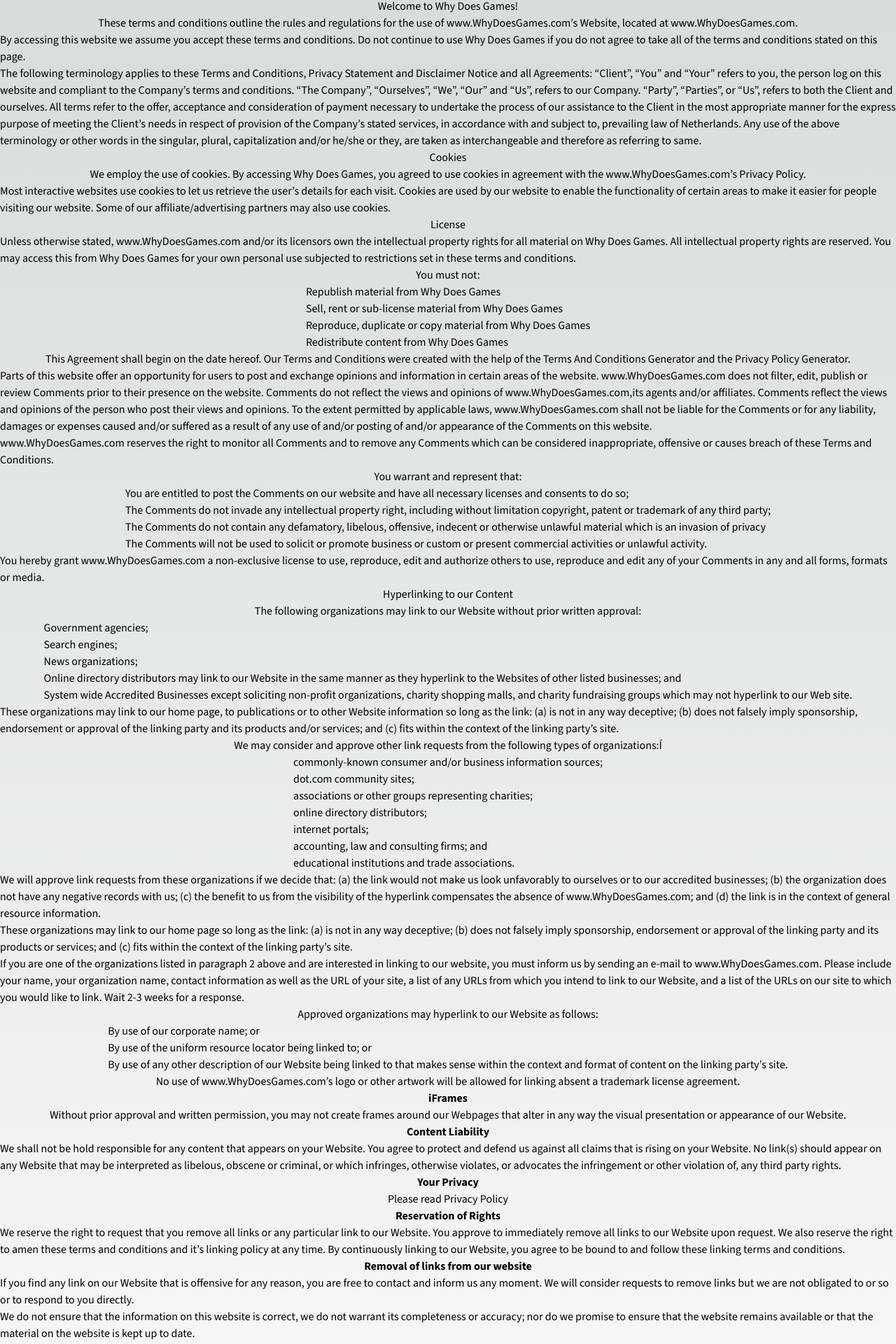
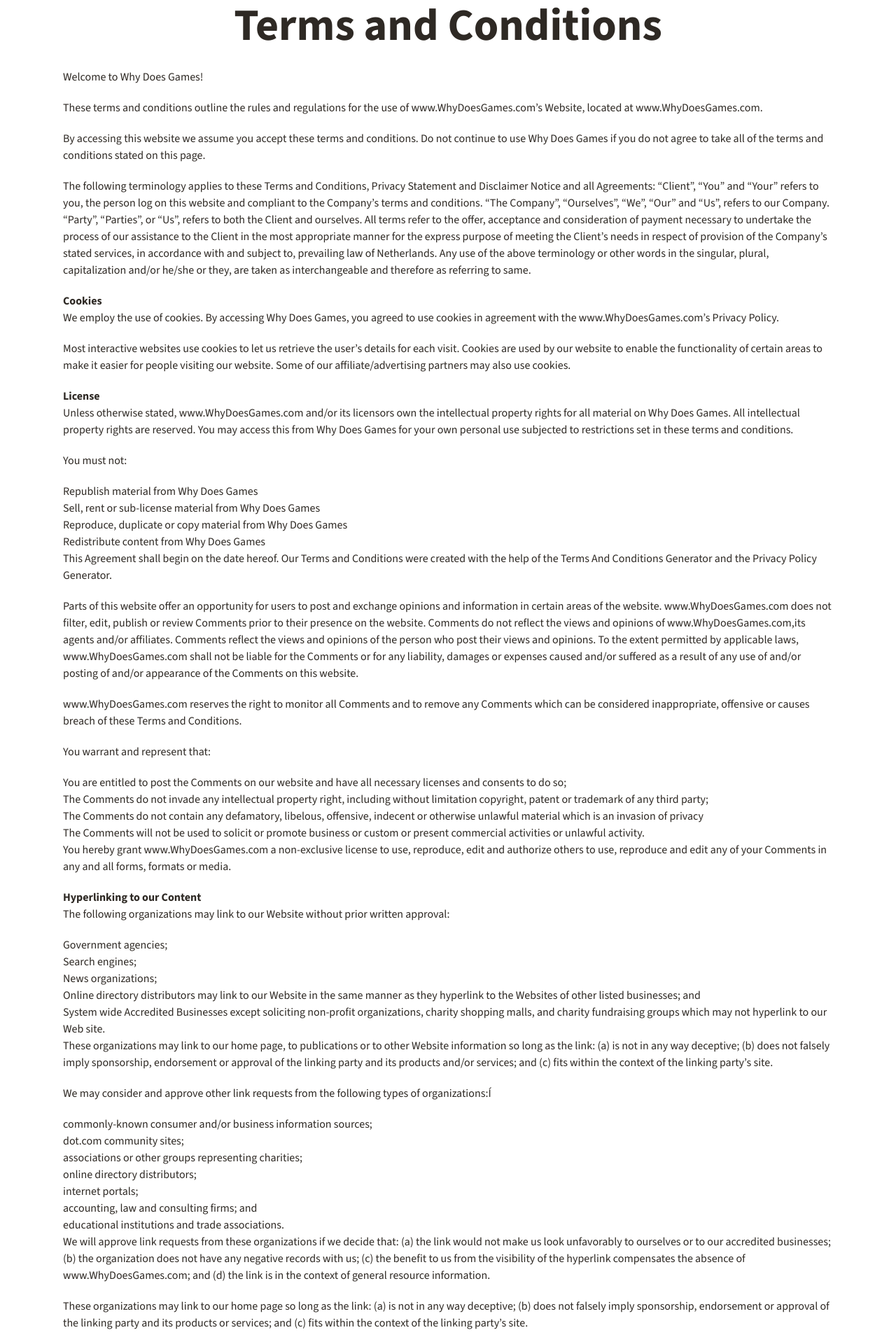
Before and after one commit to AurimasGaidys/wdg-website, a Next.js app: page /terms-and-conditions in a window 1280 px wide. Shown: the part 83-2003 px from the top of the page at 70% size. Built offline with nearby package versions, Linux system fonts and the light colour scheme.

Commit message:
Terms and conditions fixed.

```diff
--- a/src/app/privacy-policy/page.tsx
+++ b/src/app/privacy-policy/page.tsx
@@ -10,7 +10,7 @@
       className={`flex min-h-screen flex-col items-center justify-between ${sourceSans.className}`}
     >
       <Header />
-      <div>
+      <div className="">
         <h1>Privacy Policy for www.WhyDoesGames.com</h1>
         <p>
           At Why Does Games, accessible from www.WhyDoesGames.com, one of our
--- a/src/app/terms-and-conditions/page.tsx
+++ b/src/app/terms-and-conditions/page.tsx
@@ -7,66 +7,73 @@
 export default function Home() {
   return (
     <main
-      className={`flex min-h-screen flex-col items-center justify-between ${sourceSans.className}`}
+      className={`flex bg-white min-h-screen flex-col items-center text-[#2E2924] justify-between ${sourceSans.className}`}
     >
       <Header />
-      <h1>Terms and Conditions</h1>
-      <p>Welcome to Why Does Games!</p>
-      <p>
-        These terms and conditions outline the rules and regulations for the use
-        of www.WhyDoesGames.com’s Website, located at www.WhyDoesGames.com.
+      <div className="max-w-[1140px] w-full px-[20px] py-[40px] text-[16px] leading-[24px] text-[#2E2924]">
+        <h1 className="text-[64px] leading-[45px] pb-[10px] font-black text-center pb-[40px]">
+          Terms and Conditions
+        </h1>
+        <p className="pb-[20px]">Welcome to Why Does Games!</p>
+        <p className="pb-[20px]">
+          These terms and conditions outline the rules and regulations for the
+          use of www.WhyDoesGames.com’s Website, located at
+          www.WhyDoesGames.com.
         </p>
-      <p>
+        <p className="pb-[20px]">
           By accessing this website we assume you accept these terms and
-        conditions. Do not continue to use Why Does Games if you do not agree to
-        take all of the terms and conditions stated on this page.
+          conditions. Do not continue to use Why Does Games if you do not agree
+          to take all of the terms and conditions stated on this page.
         </p>
-      <p>
-        The following terminology applies to these Terms and Conditions, Privacy
-        Statement and Disclaimer Notice and all Agreements: “Client”, “You” and
-        “Your” refers to you, the person log on this website and compliant to
-        the Company’s terms and conditions. “The Company”, “Ourselves”, “We”,
-        “Our” and “Us”, refers to our Company. “Party”, “Parties”, or “Us”,
-        refers to both the Client and ourselves. All terms refer to the offer,
-        acceptance and consideration of payment necessary to undertake the
-        process of our assistance to the Client in the most appropriate manner
-        for the express purpose of meeting the Client’s needs in respect of
-        provision of the Company’s stated services, in accordance with and
-        subject to, prevailing law of Netherlands. Any use of the above
-        terminology or other words in the singular, plural, capitalization
-        and/or he/she or they, are taken as interchangeable and therefore as
-        referring to same.
+        <p className="pb-[20px]">
+          The following terminology applies to these Terms and Conditions,
+          Privacy Statement and Disclaimer Notice and all Agreements: “Client”,
+          “You” and “Your” refers to you, the person log on this website and
+          compliant to the Company’s terms and conditions. “The Company”,
+          “Ourselves”, “We”, “Our” and “Us”, refers to our Company. “Party”,
+          “Parties”, or “Us”, refers to both the Client and ourselves. All terms
+          refer to the offer, acceptance and consideration of payment necessary
+          to undertake the process of our assistance to the Client in the most
+          appropriate manner for the express purpose of meeting the Client’s
+          needs in respect of provision of the Company’s stated services, in
+          accordance with and subject to, prevailing law of Netherlands. Any use
+          of the above terminology or other words in the singular, plural,
+          capitalization and/or he/she or they, are taken as interchangeable and
+          therefore as referring to same.
         </p>
-      <h2>Cookies</h2>
-      <p>
-        We employ the use of cookies. By accessing Why Does Games, you agreed to
-        use cookies in agreement with the www.WhyDoesGames.com’s Privacy Policy.
+        <h2>
+          <strong>Cookies</strong></h2>
+        <p className="pb-[20px]">
+          We employ the use of cookies. By accessing Why Does Games, you agreed
+          to use cookies in agreement with the www.WhyDoesGames.com’s Privacy
+          Policy.
         </p>
-      <p>
+        <p className="pb-[20px]">
           Most interactive websites use cookies to let us retrieve the user’s
           details for each visit. Cookies are used by our website to enable the
-        functionality of certain areas to make it easier for people visiting our
-        website. Some of our affiliate/advertising partners may also use
+          functionality of certain areas to make it easier for people visiting
+          our website. Some of our affiliate/advertising partners may also use
           cookies.
         </p>
-      <h2>License</h2>
-      <p>
+        <h2>
+          <strong>License</strong></h2>
+        <p className="pb-[20px]">
           Unless otherwise stated, www.WhyDoesGames.com and/or its licensors own
-        the intellectual property rights for all material on Why Does Games. All
-        intellectual property rights are reserved. You may access this from Why
-        Does Games for your own personal use subjected to restrictions set in
-        these terms and conditions.
+          the intellectual property rights for all material on Why Does Games.
+          All intellectual property rights are reserved. You may access this
+          from Why Does Games for your own personal use subjected to
+          restrictions set in these terms and conditions.
         </p>
-      <p>You must not:</p>
+        <p className="pb-[20px]">You must not:</p>
         <ul>
           <li>Republish material from Why Does Games</li>
           <li>Sell, rent or sub-license material from Why Does Games</li>
           <li>Reproduce, duplicate or copy material from Why Does Games</li>
           <li>Redistribute content from Why Does Games</li>
         </ul>
-      <p>
-        This Agreement shall begin on the date hereof. Our Terms and Conditions
-        were created with the help of the<span>&nbsp;</span>
+        <p className="pb-[20px]">
+          This Agreement shall begin on the date hereof. Our Terms and
+          Conditions were created with the help of the<span>&nbsp;</span>
           <a href="https://www.termsandconditionsgenerator.com/">
             Terms And Conditions Generator
           </a>
@@ -76,33 +83,34 @@
           </a>
           .
         </p>
-      <p>
+        <p className="pb-[20px]">
           Parts of this website offer an opportunity for users to post and
           exchange opinions and information in certain areas of the website.
           www.WhyDoesGames.com does not filter, edit, publish or review Comments
           prior to their presence on the website. Comments do not reflect the
-        views and opinions of www.WhyDoesGames.com,its agents and/or affiliates.
-        Comments reflect the views and opinions of the person who post their
-        views and opinions. To the extent permitted by applicable laws,
-        www.WhyDoesGames.com shall not be liable for the Comments or for any
-        liability, damages or expenses caused and/or suffered as a result of any
-        use of and/or posting of and/or appearance of the Comments on this
-        website.
+          views and opinions of www.WhyDoesGames.com,its agents and/or
+          affiliates. Comments reflect the views and opinions of the person who
+          post their views and opinions. To the extent permitted by applicable
+          laws, www.WhyDoesGames.com shall not be liable for the Comments or for
+          any liability, damages or expenses caused and/or suffered as a result
+          of any use of and/or posting of and/or appearance of the Comments on
+          this website.
         </p>
-      <p>
+        <p className="pb-[20px]">
           www.WhyDoesGames.com reserves the right to monitor all Comments and to
-        remove any Comments which can be considered inappropriate, offensive or
-        causes breach of these Terms and Conditions.
+          remove any Comments which can be considered inappropriate, offensive
+          or causes breach of these Terms and Conditions.
         </p>
-      <p>You warrant and represent that:</p>
+        <p className="pb-[20px]">You warrant and represent that:</p>
         <ul>
           <li>
             You are entitled to post the Comments on our website and have all
             necessary licenses and consents to do so;
           </li>
           <li>
-          The Comments do not invade any intellectual property right, including
-          without limitation copyright, patent or trademark of any third party;
+            The Comments do not invade any intellectual property right,
+            including without limitation copyright, patent or trademark of any
+            third party;
           </li>
           <li>
             The Comments do not contain any defamatory, libelous, offensive,
@@ -110,17 +118,18 @@
             privacy
           </li>
           <li>
-          The Comments will not be used to solicit or promote business or custom
-          or present commercial activities or unlawful activity.
+            The Comments will not be used to solicit or promote business or
+            custom or present commercial activities or unlawful activity.
           </li>
         </ul>
-      <p>
+        <p className="pb-[20px]">
           You hereby grant www.WhyDoesGames.com a non-exclusive license to use,
           reproduce, edit and authorize others to use, reproduce and edit any of
           your Comments in any and all forms, formats or media.
         </p>
-      <h2>Hyperlinking to our Content</h2>
-      <p>
+        <h2>
+          <strong>Hyperlinking to our Content</strong></h2>
+        <p className="pb-[20px]">
           The following organizations may link to our Website without prior
           written approval:
         </p>
@@ -135,20 +144,20 @@
           </li>
           <li>
             System wide Accredited Businesses except soliciting non-profit
-          organizations, charity shopping malls, and charity fundraising groups
-          which may not hyperlink to our Web site.
+            organizations, charity shopping malls, and charity fundraising
+            groups which may not hyperlink to our Web site.
           </li>
         </ul>
-      <p>
+        <p className="pb-[20px]">
           These organizations may link to our home page, to publications or to
           other Website information so long as the link: (a) is not in any way
           deceptive; (b) does not falsely imply sponsorship, endorsement or
-        approval of the linking party and its products and/or services; and (c)
-        fits within the context of the linking party’s site.
+          approval of the linking party and its products and/or services; and
+          (c) fits within the context of the linking party’s site.
         </p>
-      <p>
-        We may consider and approve other link requests from the following types
-        of organizations:Í
+        <p className="pb-[20px]">
+          We may consider and approve other link requests from the following
+          types of organizations:Í
         </p>
         <ul>
           <li>commonly-known consumer and/or business information sources;</li>
@@ -159,30 +168,34 @@
           <li>accounting, law and consulting firms; and</li>
           <li>educational institutions and trade associations.</li>
         </ul>
-      <p>
+        <p className="pb-[20px]">
           We will approve link requests from these organizations if we decide
-        that: (a) the link would not make us look unfavorably to ourselves or to
-        our accredited businesses; (b) the organization does not have any
+          that: (a) the link would not make us look unfavorably to ourselves or
+          to our accredited businesses; (b) the organization does not have any
           negative records with us; (c) the benefit to us from the visibility of
           the hyperlink compensates the absence of www.WhyDoesGames.com; and (d)
           the link is in the context of general resource information.
         </p>
-      <p>
+        <p className="pb-[20px]">
           These organizations may link to our home page so long as the link: (a)
           is not in any way deceptive; (b) does not falsely imply sponsorship,
           endorsement or approval of the linking party and its products or
           services; and (c) fits within the context of the linking party’s site.
         </p>
-      <p>
-        If you are one of the organizations listed in paragraph 2 above and are
-        interested in linking to our website, you must inform us by sending an
-        e-mail to www.WhyDoesGames.com. Please include your name, your
-        organization name, contact information as well as the URL of your site,
-        a list of any URLs from which you intend to link to our Website, and a
-        list of the URLs on our site to which you would like to link. Wait 2-3
-        weeks for a response.
+        <p className="pb-[20px]">
+          If you are one of the organizations listed in paragraph 2 above and
+          are interested in linking to our website, you must inform us by
+          sending an e-mail to www.WhyDoesGames.com. Please include your name,
+          your organization name, contact information as well as the URL of your
+          site, a list of any URLs from which you intend to link to our Website,
+          and a list of the URLs on our site to which you would like to link.
+          Wait 2-3 weeks for a response.
         </p>
-      <p>Approved organizations may hyperlink to our Website as follows:</p>
+        <h3>
+          <strong>
+            Approved organizations may hyperlink to our Website as follows:
+          </strong>
+        </h3>
         <ul>
           <li>By use of our corporate name; or</li>
           <li>By use of the uniform resource locator being linked to; or</li>
@@ -192,63 +205,63 @@
             party’s site.
           </li>
         </ul>
-      <p>
+        <p className="pb-[20px]">
           No use of www.WhyDoesGames.com’s logo or other artwork will be allowed
           for linking absent a trademark license agreement.
         </p>
         <h3>
           <strong>iFrames</strong>
         </h3>
-      <p>
-        Without prior approval and written permission, you may not create frames
-        around our Webpages that alter in any way the visual presentation or
-        appearance of our Website.
+        <p className="pb-[20px]">
+          Without prior approval and written permission, you may not create
+          frames around our Webpages that alter in any way the visual
+          presentation or appearance of our Website.
         </p>
         <h3>
           <strong>Content Liability</strong>
         </h3>
-      <p>
+        <p className="pb-[20px]">
           We shall not be hold responsible for any content that appears on your
           Website. You agree to protect and defend us against all claims that is
-        rising on your Website. No link(s) should appear on any Website that may
-        be interpreted as libelous, obscene or criminal, or which infringes,
-        otherwise violates, or advocates the infringement or other violation of,
-        any third party rights.
+          rising on your Website. No link(s) should appear on any Website that
+          may be interpreted as libelous, obscene or criminal, or which
+          infringes, otherwise violates, or advocates the infringement or other
+          violation of, any third party rights.
         </p>
         <h3>
           <strong>Your Privacy</strong>
         </h3>
-      <p>Please read Privacy Policy</p>
+        <p className="pb-[20px]">Please read Privacy Policy</p>
         <h3>
           <strong>Reservation of Rights</strong>
         </h3>
-      <p>
+        <p className="pb-[20px]">
           We reserve the right to request that you remove all links or any
           particular link to our Website. You approve to immediately remove all
           links to our Website upon request. We also reserve the right to amen
           these terms and conditions and it’s linking policy at any time. By
-        continuously linking to our Website, you agree to be bound to and follow
-        these linking terms and conditions.
+          continuously linking to our Website, you agree to be bound to and
+          follow these linking terms and conditions.
         </p>
         <h3>
           <strong>Removal of links from our website</strong>
         </h3>
-      <p>
+        <p className="pb-[20px]">
           If you find any link on our Website that is offensive for any reason,
           you are free to contact and inform us any moment. We will consider
-        requests to remove links but we are not obligated to or so or to respond
-        to you directly.
+          requests to remove links but we are not obligated to or so or to
+          respond to you directly.
         </p>
-      <p>
-        We do not ensure that the information on this website is correct, we do
-        not warrant its completeness or accuracy; nor do we promise to ensure
-        that the website remains available or that the material on the website
-        is kept up to date.
+        <p className="pb-[20px]">
+          We do not ensure that the information on this website is correct, we
+          do not warrant its completeness or accuracy; nor do we promise to
+          ensure that the website remains available or that the material on the
+          website is kept up to date.
         </p>
         <h3>
           <strong>Disclaimer</strong>
         </h3>
-      <p>
+        <p className="pb-[20px]">
           To the maximum extent permitted by applicable law, we exclude all
           representations, warranties and conditions relating to our website and
           the use of this website. Nothing in this disclaimer will:
@@ -262,26 +275,27 @@
             misrepresentation;
           </li>
           <li>
-          limit any of our or your liabilities in any way that is not permitted
-          under applicable law; or
+            limit any of our or your liabilities in any way that is not
+            permitted under applicable law; or
           </li>
           <li>
-          exclude any of our or your liabilities that may not be excluded under
-          applicable law.
+            exclude any of our or your liabilities that may not be excluded
+            under applicable law.
           </li>
         </ul>
-      <p>
+        <p className="pb-[20px]">
           The limitations and prohibitions of liability set in this Section and
           elsewhere in this disclaimer: (a) are subject to the preceding
-        paragraph; and (b) govern all liabilities arising under the disclaimer,
-        including liabilities arising in contract, in tort and for breach of
-        statutory duty.
+          paragraph; and (b) govern all liabilities arising under the
+          disclaimer, including liabilities arising in contract, in tort and for
+          breach of statutory duty.
         </p>
-      <p>
+        <p className="pb-[20px]">
           As long as the website and the information and services on the website
           are provided free of charge, we will not be liable for any loss or
           damage of any nature.
         </p>
+      </div>
       <MainBottomCTA />
       <Footer />
     </main>
```
Lines whose indentation alone changed are shown as unchanged.
